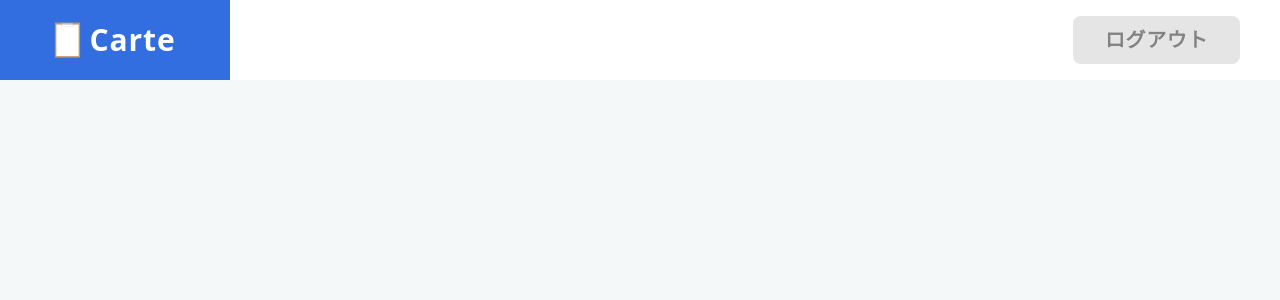
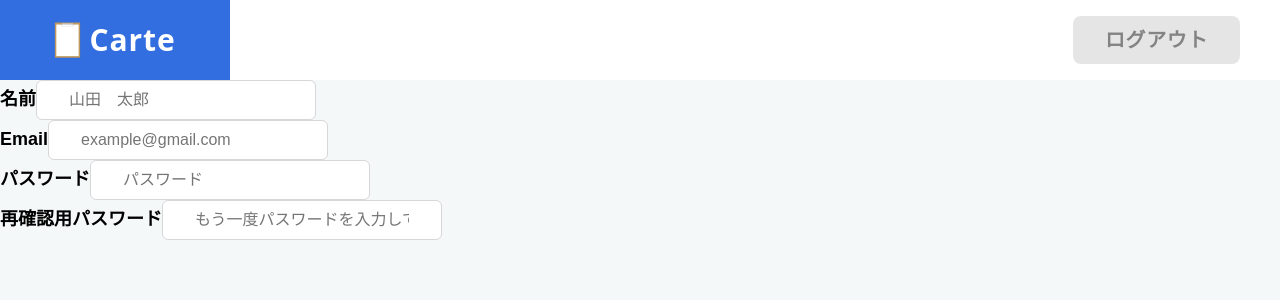
Before and after one commit to KobeanH/carte, a React (Create React App) app in the folder frontend/: page / in a window 1280 px wide. Shown: the top 300 px of the page. Built offline with nearby package versions, Linux system fonts and the light colour scheme.

Commit message:
feat:フォームのバリデーション作成

```diff
--- /dev/null
+++ b/frontend/src/components/atoms/input/CreateInput.jsx
@@ -0,0 +1,29 @@
+// 外部モジュール
+import styled from 'styled-components'
+
+// 内部モジュール
+
+const Input = styled.input`
+  height: 40px;
+  max-width: 280px;
+  width: 100%;
+  border: 1px solid #d7d7d7;
+  border-radius: 6px;
+  padding: 10px 32px;
+  font-size: 1.6rem;
+`
+
+export const CreateInput = (props) => {
+  const { type, name, value, placeholder, onChange } = props
+  return (
+    <>
+      <Input
+        type={type}
+        name={name}
+        value={value}
+        placeholder={placeholder}
+        onChange={onChange}
+      ></Input>
+    </>
+  )
+}
--- /dev/null
+++ b/frontend/src/components/atoms/label/CreateLabel.jsx
@@ -0,0 +1,18 @@
+// 外部モジュール
+import styled from 'styled-components'
+
+// 内部モジュール
+
+const Label = styled.label`
+  color: #000;
+  font-size: 1.8rem;
+`
+
+export const CreateLabel = (props) => {
+  const { children, inputFor } = props
+  return (
+    <>
+      <Label htmlFor={inputFor}>{children}</Label>
+    </>
+  )
+}
--- /dev/null
+++ b/frontend/src/components/molecules/CreateInputField.jsx
@@ -0,0 +1,31 @@
+// 外部モジュール
+import styled from 'styled-components'
+
+// 内部モジュール
+import { CreateInput } from '../atoms/input/CreateInput'
+import { CreateLabel } from '../atoms/label/CreateLabel'
+
+const Wrap = styled.div`
+  > label {
+    margin-bottom: 6px;
+  }
+`
+
+export const CreateInputField = (props) => {
+  const { children, inputFor, type, name, value, placeholder, onChange } = props
+
+  return (
+    <>
+      <Wrap>
+        <CreateLabel inputFor={inputFor}>{children}</CreateLabel>
+        <CreateInput
+          type={type}
+          name={name}
+          value={value}
+          placeholder={placeholder}
+          onChange={onChange}
+        />
+      </Wrap>
+    </>
+  )
+}
--- /dev/null
+++ b/frontend/src/components/organisms/CreateForm.jsx
@@ -0,0 +1,78 @@
+// 外部モジュール
+// import styled from 'styled-components'
+import { useState } from 'react'
+
+// 内部モジュール
+import { CreateInputField } from '../molecules/CreateInputField'
+
+export const CreateForm = (props) => {
+  const [name, setName] = useState(null)
+  const [email, setEmail] = useState(null)
+  const [password, setPassword] = useState(null)
+  const [confirmPass, setConfirmPass] = useState(null)
+
+  // 名前入力欄
+  const getName = (e) => {
+    const value = e.target.value.replace(/[^a-zA-Zぁ-んァ-ン一-龠 \u3000]/g, '') // 文字列とスペース以外は入力できないように
+    setName(value)
+  }
+  // メアド入力欄
+  const getEmail = (e) => {
+    const value = e.target.value.replace(/[ぁ-んァ-ン一-龠 \u3000]/g, '') // 日本語とスペースは入力できないように
+    setEmail(value)
+  }
+  // パスワード入力欄
+  const getPassword = (e) => {
+    const value = e.target.value.replace(/[^a-zA-Zぁ-んァ-ン一-龠 \u3000]/g, '') // 日本語とスペースは入力できないように
+    setPassword(value)
+  }
+  // 確認用パスワード入力欄
+  const getConfirPass = (e) => {
+    const value = e.target.value.replace(/[ぁ-んァ-ン一-龠 \u3000]/g, '') // 日本語とスペースは入力できないように
+    setConfirmPass(value)
+  }
+  return (
+    <>
+      <CreateInputField
+        inputFor={'name'}
+        type={'text'}
+        name={'name'}
+        value={name}
+        placeholder={'山田　太郎'}
+        onChange={getName}
+      >
+        名前
+      </CreateInputField>
+      <CreateInputField
+        inputFor={'email'}
+        type={'text'}
+        name={'email'}
+        value={email}
+        placeholder={'example@gmail.com'}
+        onChange={getEmail}
+      >
+        Email
+      </CreateInputField>
+      <CreateInputField
+        inputFor={'password'}
+        type={'password'}
+        name={'password'}
+        value={password}
+        placeholder={'パスワード'}
+        onChange={getPassword}
+      >
+        パスワード
+      </CreateInputField>
+      <CreateInputField
+        inputFor={'confirmPass'}
+        type={'password'}
+        name={'confirmPass'}
+        value={confirmPass}
+        placeholder={'もう一度パスワードを入力してください'}
+        onChange={getConfirPass}
+      >
+        再確認用パスワード
+      </CreateInputField>
+    </>
+  )
+}
--- a/frontend/src/components/pages/Home.jsx
+++ b/frontend/src/components/pages/Home.jsx
@@ -1,10 +1,12 @@
 // 内部モジュール
+import { CreateForm } from '../organisms/CreateForm'
 import { Header } from '../organisms/Header'
 
 export const Home = () => {
   return (
     <>
       <Header />
+      <CreateForm />
     </>
   )
 }
--- /dev/null
+++ b/frontend/src/components/pages/LogIn.jsx
@@ -0,0 +1,5 @@
+// 内部モジュール
+
+export const LogIn = () => {
+  return <></>
+}
--- /dev/null
+++ b/frontend/src/style/input/BaseInput.js
@@ -0,0 +1,6 @@
+// 外部モジュール
+import { css } from 'styled-components'
+
+// 内部モジュール
+
+export const BaseInput = css``
```
